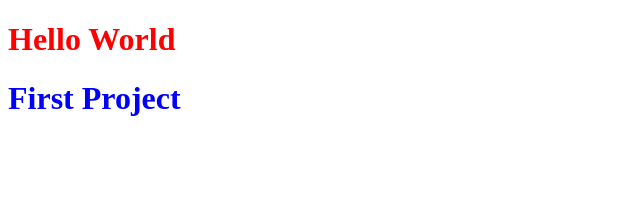
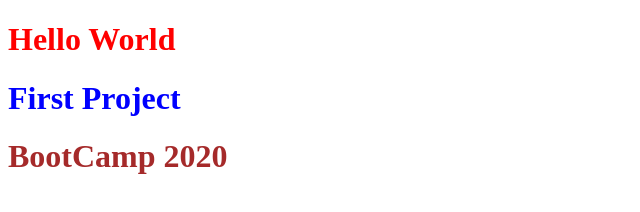
Before and after one commit to MuhammadZubair786/Bootcamp-project, a plain HTML site: page index.html in a window 1280 px wide. Shown: the whole page, without its empty margins (0-640 px from the left). Drawn offline with Linux system fonts and the light colour scheme.

Commit message:
"add new Heading"

```diff
--- a/home.html
+++ b/index.html
@@ -6,7 +6,9 @@
     <title>Document</title>
 </head>
 <body>
+
     <h1 style="color: red;">Hello World</h1>
     <h1 style="color: blue;">First Project</h1>
+    <h1 style="color: brown;">BootCamp 2020</h1>
 </body>
 </html>
```
